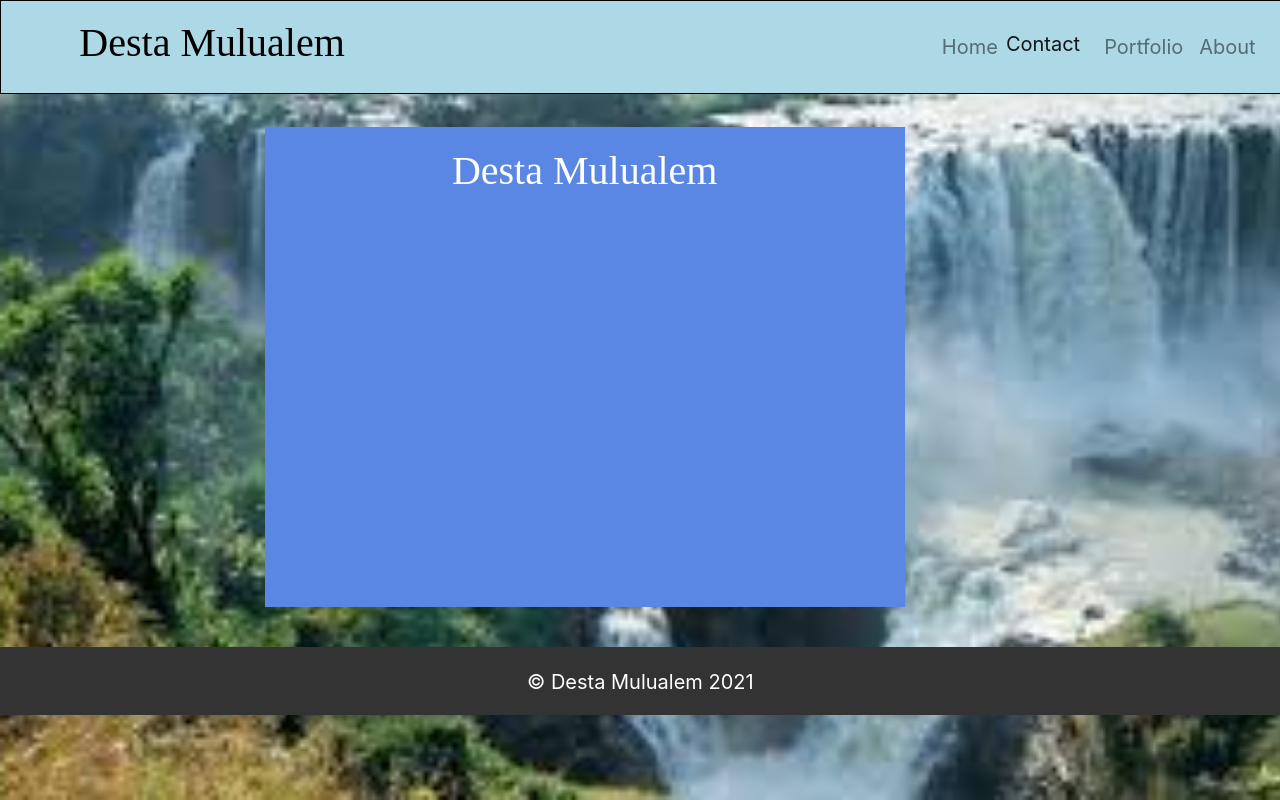
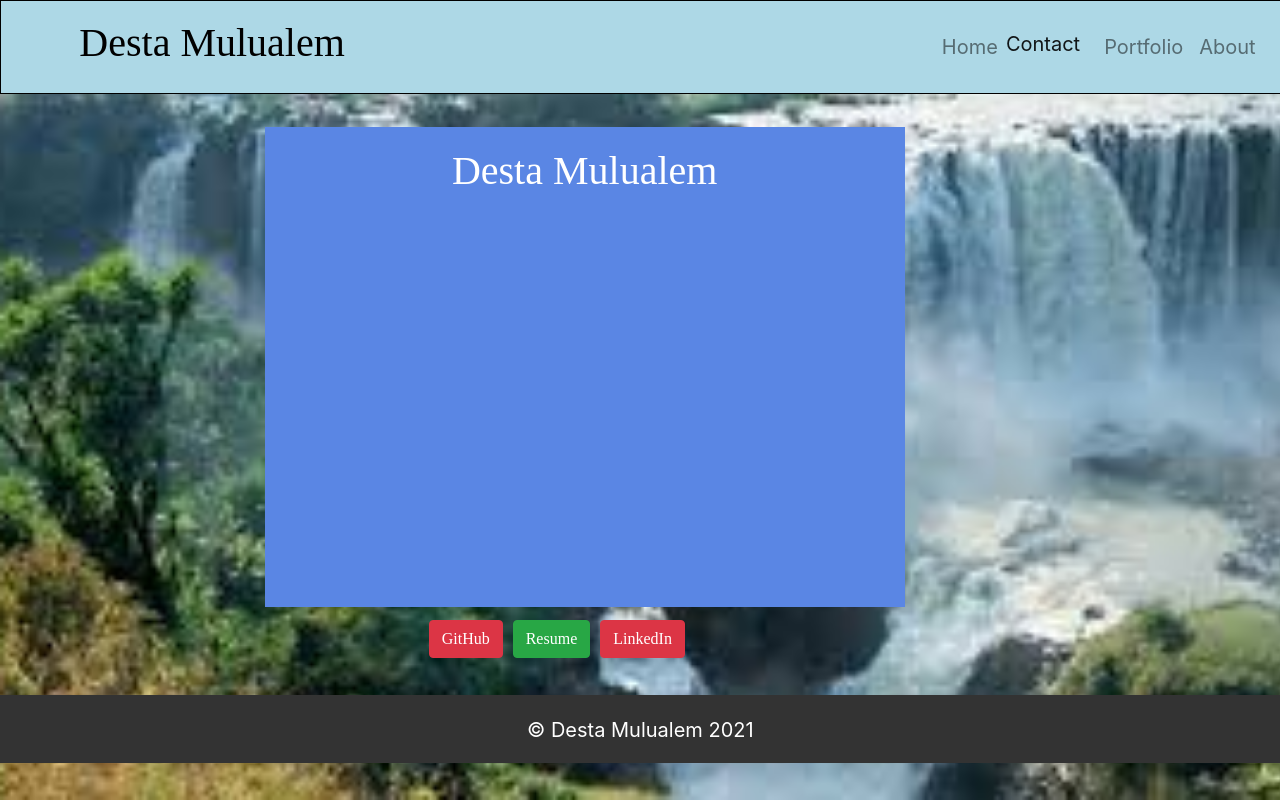
Before and after one commit to destish21/react_portfolio_20, a React (Create React App) app: page / in a window 1280 px wide. Built offline with nearby package versions, Linux system fonts and the light colour scheme.

Commit message:
Updated components Home.js

```diff
--- a/src/components/Home/Home.js
+++ b/src/components/Home/Home.js
@@ -1,9 +1,11 @@
 import React from 'react'
 import './Home.css'
-const Home = () =>{
-    return(
+const Home = () => {
+  return (
+
     <>
       <header className="portfolio-header">
+        <h1 className="portfolio-header-h1"> Desta Mulualem</h1>
 
         {/* <ul className="portfolio-header-menu">
       <li><a className="button" href="about">About Me</a></li>
@@ -12,9 +14,12 @@ const Home = () =>{
       <li><a className="button" href="/">Home</a></li>
     </ul> */}
 
-    <h1 className="portfolio-header-h1"> Desta Mulualem</h1>
-
-
+        <div className="about-btn-wrap d-flex justify-content-center justify-content-center">
+          <a href="https://github.com/destish21" target="_blank" className="btn btn-danger">GitHub</a>
+          <a href="./assets/images/Resume3.pdf" target="_blank" className="btn btn-success"> Resume</a>
+          <a href="https://www.linkedin.com/in/desta-mulualem-6718b1203/" target="_blank"
+            className="btn btn-danger">LinkedIn</a>
+        </div>
       </header>
     </>
   )
```
Lines whose indentation alone changed are shown as unchanged.
